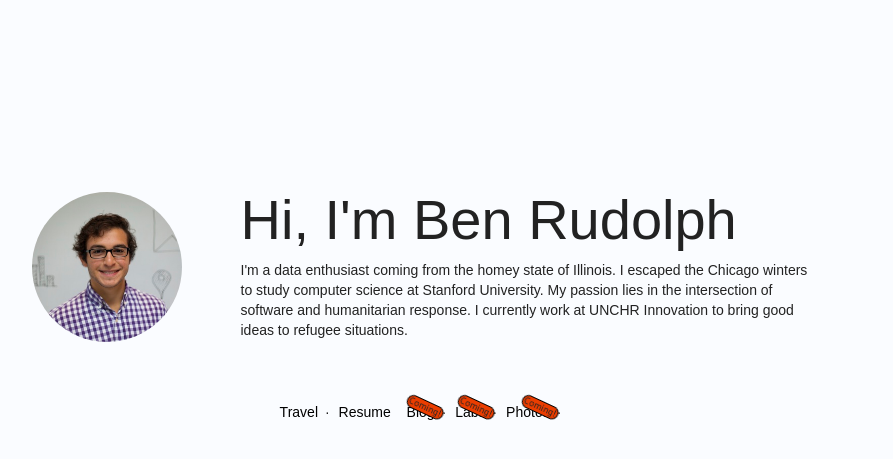
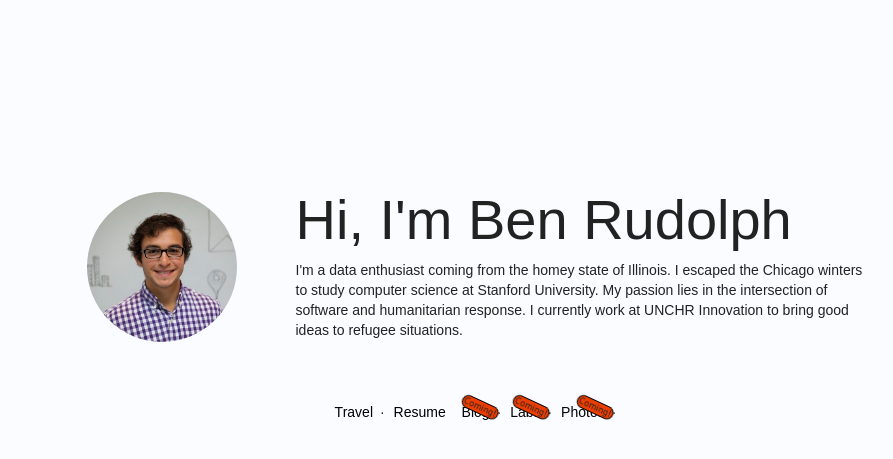
Before and after one commit to benrudolph/main, a Jekyll site: the page built from index.html, in a window 1280 px wide. Shown: the top 459 px of the page, without its empty margins (167-1060 px from the left). Built offline with Jekyll 4.4.1, drawn with Linux system fonts in a browser that asks for light colours; Markdown is read by kramdown in place of the engine named in the settings.

Commit message:
center page with fluid

```diff
--- a/_layouts/default.html
+++ b/_layouts/default.html
@@ -7,7 +7,7 @@
   <link rel="stylesheet" href="/css/style.css" />
 </head>
 <body>
-  <div id="main" class="center-block container">
+  <div id="main" class="center-block container-fluid">
     {{ content }}
   </div>
 </body>
--- a/css/style.css
+++ b/css/style.css
@@ -5,6 +5,8 @@ body {
   color: #222;
   padding: 0;
   margin-top: 180px;
+  margin-left: 20px;
+  margin-right: 20px;
 }
 
 
```
Also changed, not shown: 2 other files.
